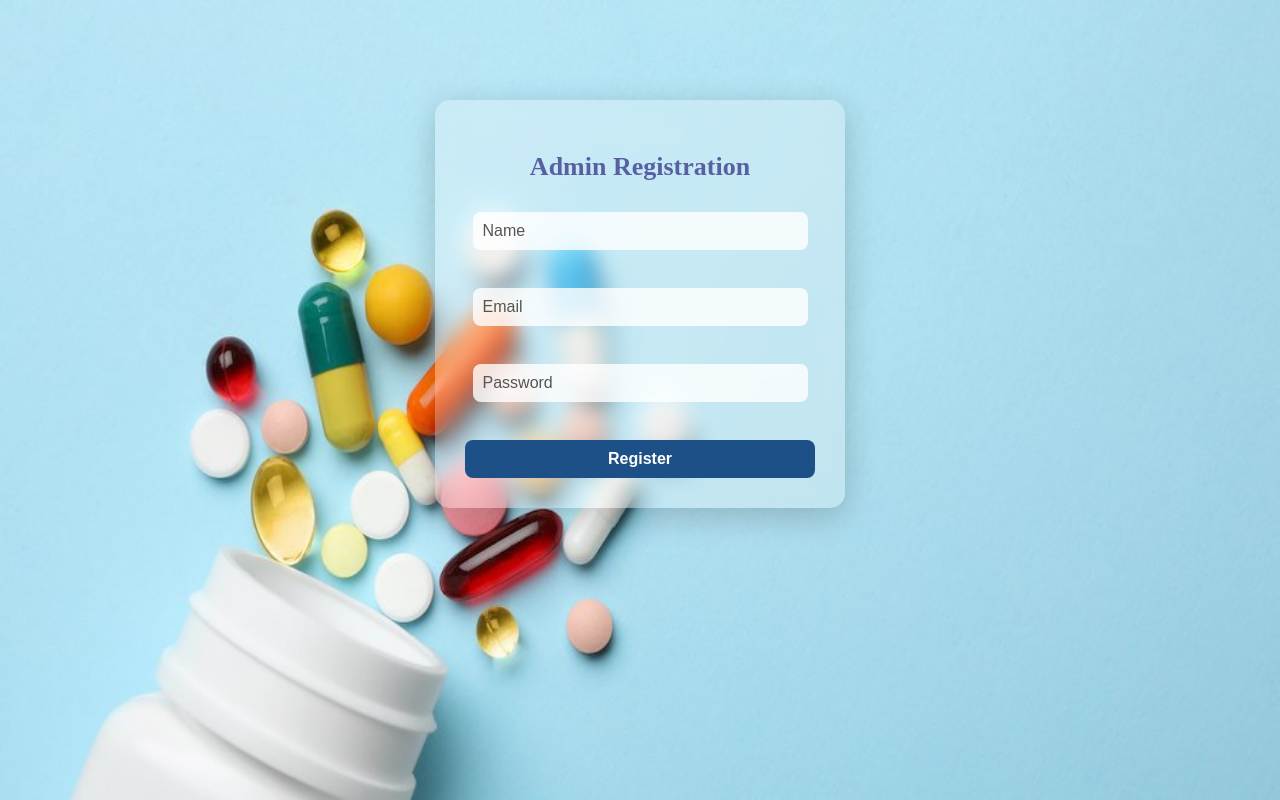
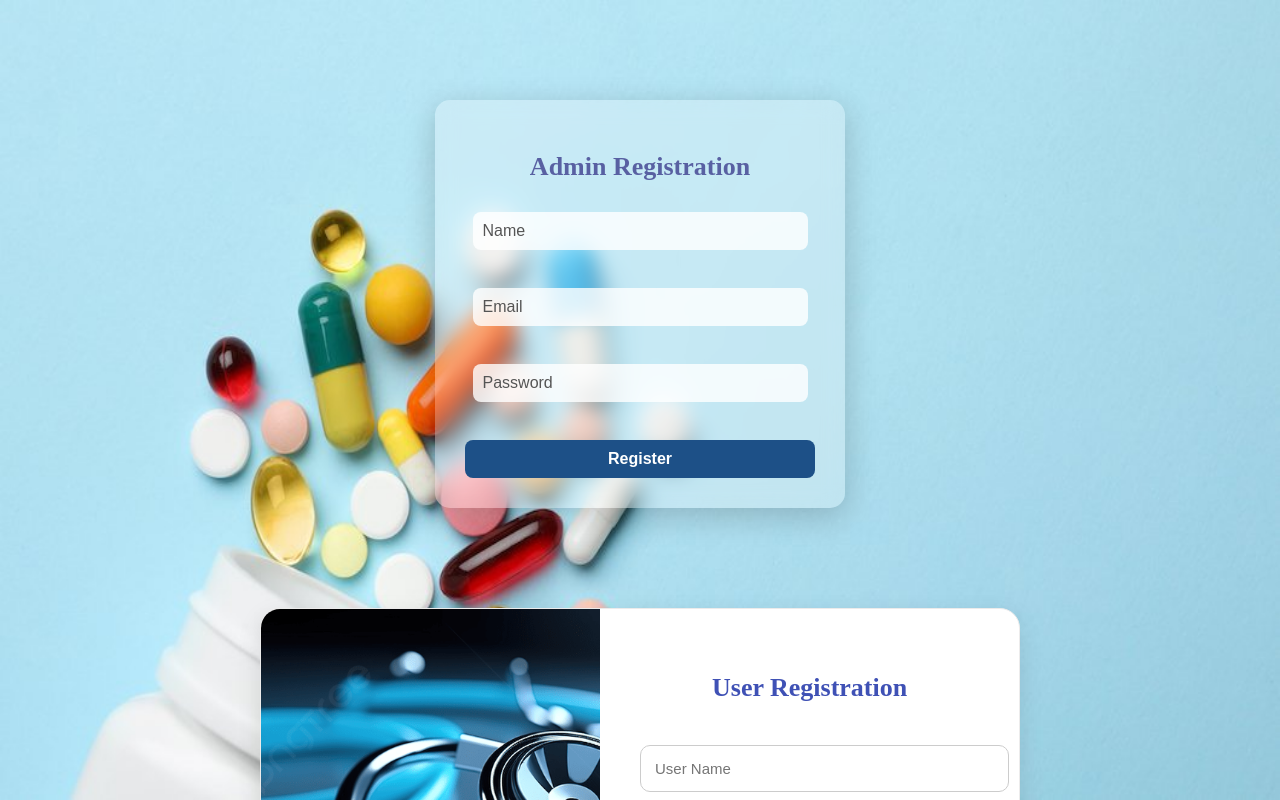
Before and after one commit to bhagyashreebpatil/online_pharmancy_Team-1, a React (Vite) app in the folder Online_Pharmacy_Frontend/: page / in a window 1280 px wide. Shown: the top 800 px of the page. Built offline with nearby package versions, Linux system fonts and the light colour scheme.

Commit message:
Completed Admin and User registeration

```diff
--- a/Online_Pharmacy_Frontend/src/main.jsx
+++ b/Online_Pharmacy_Frontend/src/main.jsx
@@ -9,6 +9,6 @@ createRoot(document.getElementById('root')).render(
   <StrictMode>
     {/* <App /> */}
     <AdminRegister />
-    {/* <UserRegisterForm /> */}
+    <UserRegisterForm />
   </StrictMode>,
 )
```
Also changed, not shown: 1 other file (tests, documents, lock files or other folders).
